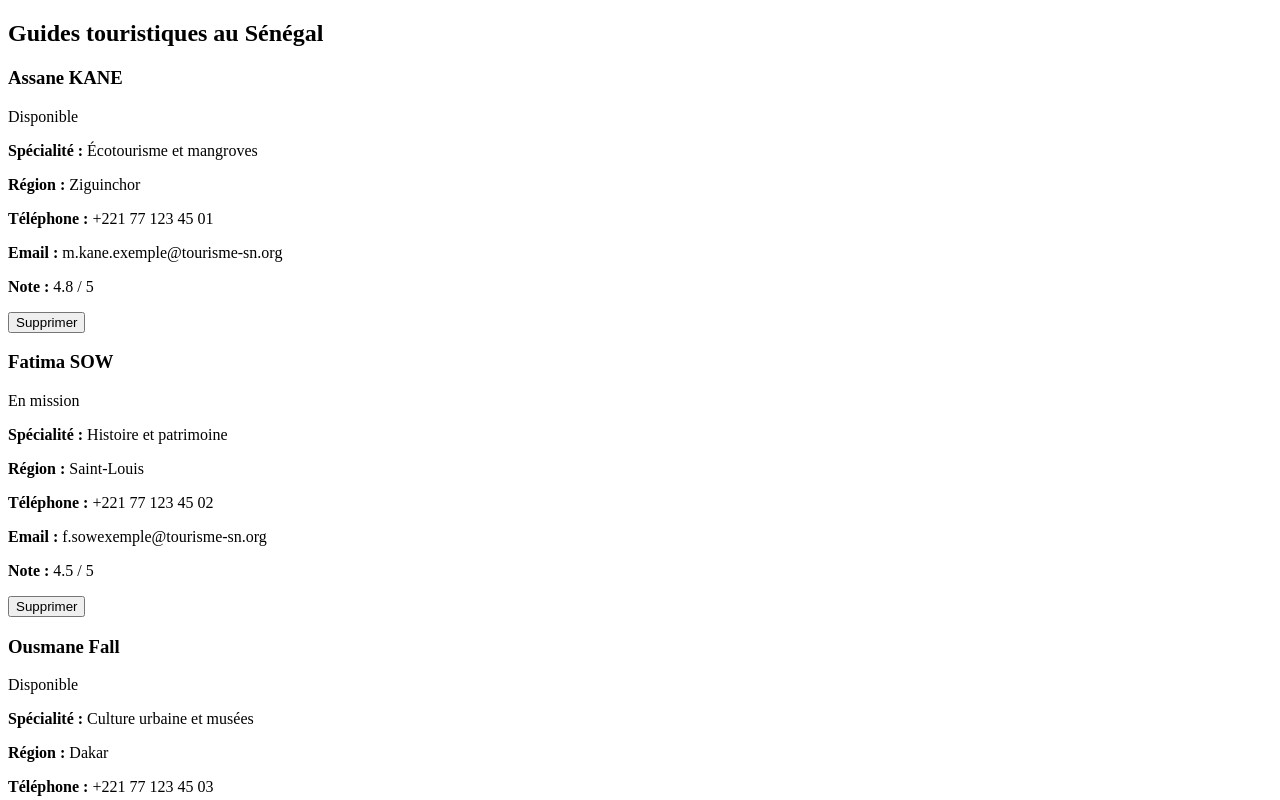
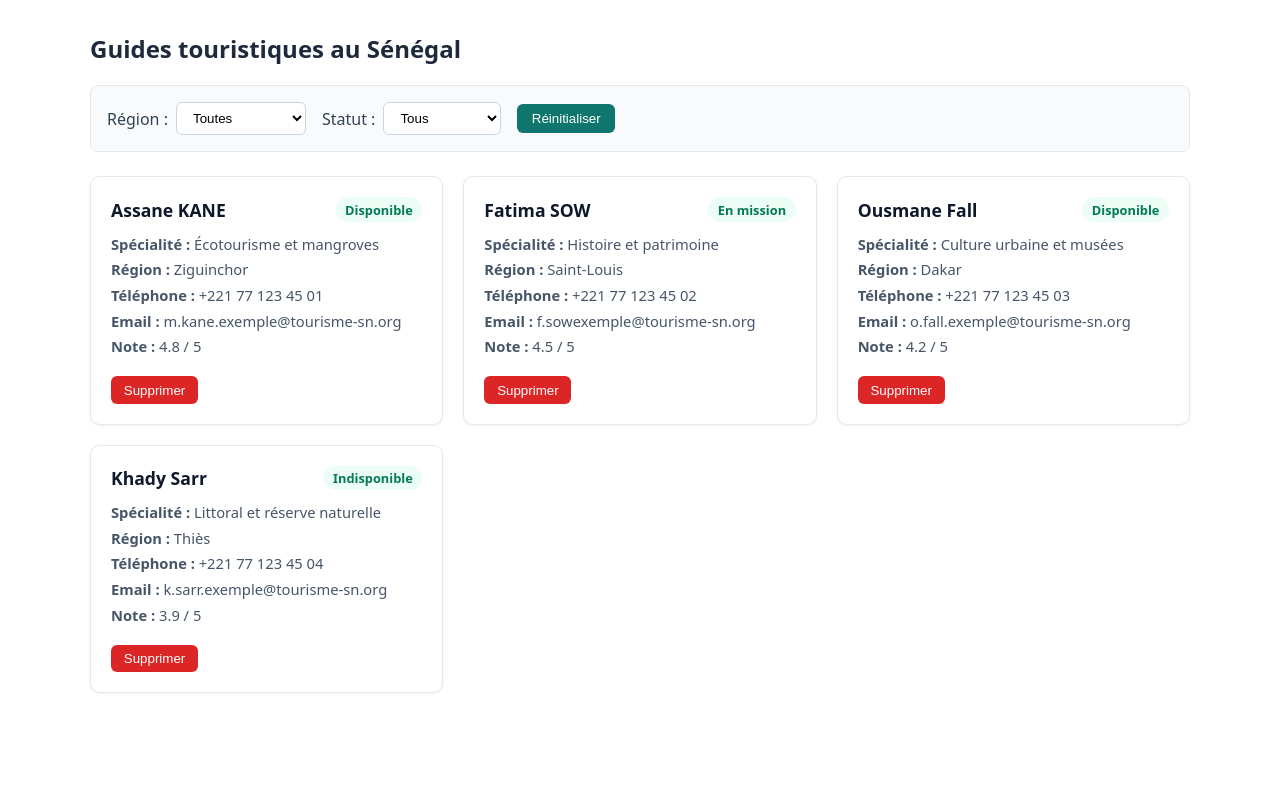
Before and after one commit to sowf4438-del/gestion-guides-touristiques, an Angular app: page / in a window 1280 px wide. Shown: the top 800 px of the page. Built offline with nearby package versions, Linux system fonts and the light colour scheme.

Commit message:
Finalisation GuideList avec filtres 14 regions et style

```diff
--- a/src/app/components/guide-list/guide-list.css
+++ b/src/app/components/guide-list/guide-list.css
@@ -0,0 +1,113 @@
+.guides-container {
+  max-width: 1100px;
+  margin: 2rem auto;
+  padding: 0 1rem;
+  font-family: system-ui, -apple-system, sans-serif;
+}
+
+.guides-container h2 {
+  margin-bottom: 1.25rem;
+  color: #1e293b;
+}
+
+.filtres {
+  display: flex;
+  flex-wrap: wrap;
+  gap: 1rem;
+  align-items: center;
+  margin-bottom: 1.5rem;
+  padding: 1rem;
+  background-color: #f8fafc;
+  border: 1px solid #e2e8f0;
+  border-radius: 8px;
+}
+
+.filtres label {
+  display: flex;
+  align-items: center;
+  gap: 0.5rem;
+  font-weight: 500;
+  color: #334155;
+}
+
+.filtres select {
+  padding: 0.45rem 0.75rem;
+  border: 1px solid #cbd5e1;
+  border-radius: 6px;
+  background-color: #ffffff;
+}
+
+.btn-reset {
+  padding: 0.45rem 0.9rem;
+  background-color: #0f766e;
+  color: #ffffff;
+  border: none;
+  border-radius: 6px;
+  cursor: pointer;
+}
+
+.btn-reset:hover {
+  background-color: #115e59;
+}
+
+.guides-grid {
+  display: grid;
+  grid-template-columns: repeat(auto-fill, minmax(280px, 1fr));
+  gap: 1.25rem;
+}
+
+.guide-card {
+  padding: 1.25rem;
+  border: 1px solid #e2e8f0;
+  border-radius: 10px;
+  background-color: #ffffff;
+  box-shadow: 0 1px 3px rgba(0, 0, 0, 0.06);
+}
+
+.guide-header {
+  display: flex;
+  justify-content: space-between;
+  align-items: center;
+  gap: 0.5rem;
+  margin-bottom: 0.75rem;
+}
+
+.guide-header h3 {
+  margin: 0;
+  font-size: 1.1rem;
+  color: #0f172a;
+}
+
+.statut {
+  padding: 0.2rem 0.6rem;
+  font-size: 0.8rem;
+  font-weight: 600;
+  border-radius: 999px;
+  background-color: #ecfdf5;
+  color: #047857;
+}
+
+.guide-card p {
+  margin: 0.35rem 0;
+  font-size: 0.92rem;
+  color: #475569;
+}
+
+.btn-delete {
+  margin-top: 0.9rem;
+  padding: 0.4rem 0.8rem;
+  background-color: #dc2626;
+  color: #ffffff;
+  border: none;
+  border-radius: 6px;
+  cursor: pointer;
+}
+
+.btn-delete:hover {
+  background-color: #b91c1c;
+}
+
+.vide {
+  color: #64748b;
+  font-style: italic;
+}
--- a/src/app/components/guide-list/guide-list.html
+++ b/src/app/components/guide-list/guide-list.html
@@ -1,7 +1,37 @@
 <section class="guides-container">
   <h2>Guides touristiques au Sénégal</h2>
 
-  <div class="guides-grid" *ngIf="guides$ | async as guides">
+  <div class="filtres">
+    <label>
+      Région :
+      <select
+        [ngModel]="regionSelectionnee"
+        (ngModelChange)="onRegionChange($event)"
+      >
+        <option *ngFor="let r of regions" [value]="r">{{ r }}</option>
+      </select>
+    </label>
+
+    <label>
+      Statut :
+      <select
+        [ngModel]="statutSelectionne"
+        (ngModelChange)="onStatutChange($event)"
+      >
+        <option *ngFor="let s of statuts" [value]="s">{{ s }}</option>
+      </select>
+    </label>
+
+    <button type="button" class="btn-reset" (click)="reinitialiserFiltres()">
+      Réinitialiser
+    </button>
+  </div>
+
+  <div class="guides-grid" *ngIf="guidesFiltres$ | async as guides">
+    <p class="vide" *ngIf="guides.length === 0">
+      Aucun guide ne correspond à ces critères.
+    </p>
+
     <article class="guide-card" *ngFor="let guide of guides">
       <div class="guide-header">
         <h3>{{ guide.prenom }} {{ guide.nom }}</h3>
@@ -14,7 +44,7 @@
       <p><strong>Email :</strong> {{ guide.email }}</p>
       <p><strong>Note :</strong> {{ guide.note }} / 5</p>
 
-      <button type="button" (click)="supprimerGuide(guide.id)">
+      <button type="button" class="btn-delete" (click)="supprimerGuide(guide.id)">
         Supprimer
       </button>
     </article>
--- a/src/app/components/guide-list/guide-list.ts
+++ b/src/app/components/guide-list/guide-list.ts
@@ -1,23 +1,83 @@
 import { Component, OnInit } from '@angular/core';
 import { CommonModule } from '@angular/common';
-import { Observable } from 'rxjs';
-import { GuideTouristique } from '../../models/guide-touristique';
+import { FormsModule } from '@angular/forms';
+import { BehaviorSubject, combineLatest, Observable } from 'rxjs';
+import { map } from 'rxjs/operators';
+import { GuideTouristique, StatutGuide } from '../../models/guide-touristique';
 import { GuideService } from '../../services/guide';
 
 @Component({
   selector: 'app-guide-list',
   standalone: true,
-  imports: [CommonModule],
+  imports: [CommonModule, FormsModule],
   templateUrl: './guide-list.html',
   styleUrl: './guide-list.css'
 })
 export class GuideListComponent implements OnInit {
-  guides$!: Observable<GuideTouristique[]>;
+  regionSelectionnee = 'Toutes';
+  statutSelectionne: 'Tous' | StatutGuide = 'Tous';
+
+  regions: string[] = [
+    'Toutes',
+    'Dakar',
+    'Diourbel',
+    'Fatick',
+    'Kaffrine',
+    'Kaolack',
+    'Kédougou',
+    'Kolda',
+    'Louga',
+    'Matam',
+    'Saint-Louis',
+    'Sédhiou',
+    'Tambacounda',
+    'Thiès',
+    'Ziguinchor'
+  ];
+
+  statuts: ('Tous' | StatutGuide)[] = [
+    'Tous',
+    'Disponible',
+    'En mission',
+    'Indisponible'
+  ];
+
+  private regionSubject = new BehaviorSubject<string>('Toutes');
+  private statutSubject = new BehaviorSubject<'Tous' | StatutGuide>('Tous');
+
+  guidesFiltres$!: Observable<GuideTouristique[]>;
 
   constructor(private guideService: GuideService) {}
 
   ngOnInit(): void {
-    this.guides$ = this.guideService.guides$;
+    this.guidesFiltres$ = combineLatest([
+      this.guideService.guides$,
+      this.regionSubject.asObservable(),
+      this.statutSubject.asObservable()
+    ]).pipe(
+      map(([guides, region, statut]) =>
+        guides.filter((guide) => {
+          const matchRegion = region === 'Toutes' || guide.region === region;
+          const matchStatut = statut === 'Tous' || guide.statut === statut;
+          return matchRegion && matchStatut;
+        })
+      )
+    );
+  }
+
+  onRegionChange(region: string): void {
+    this.regionSelectionnee = region;
+    this.regionSubject.next(region);
+  }
+
+  onStatutChange(statut: 'Tous' | StatutGuide): void {
+    this.statutSelectionne = statut;
+    this.statutSubject.next(statut);
+  }
+
+  reinitialiserFiltres(): void {
+    this.onRegionChange('Toutes');
+    this.onStatutChange('Tous');
   }
 
   supprimerGuide(id: number): void {
```
